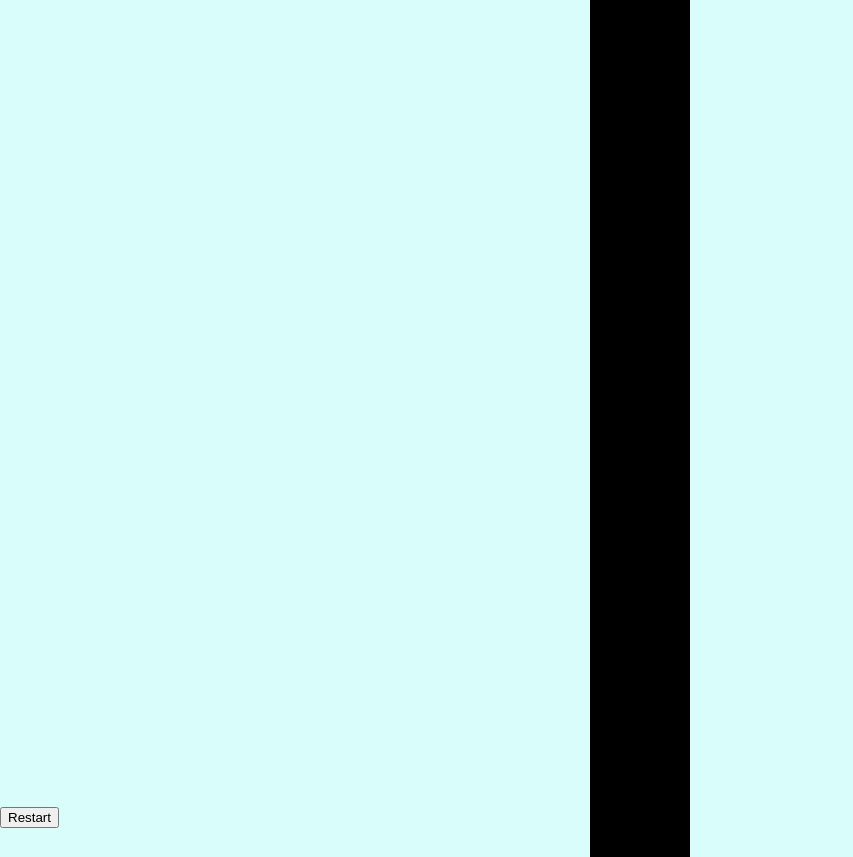
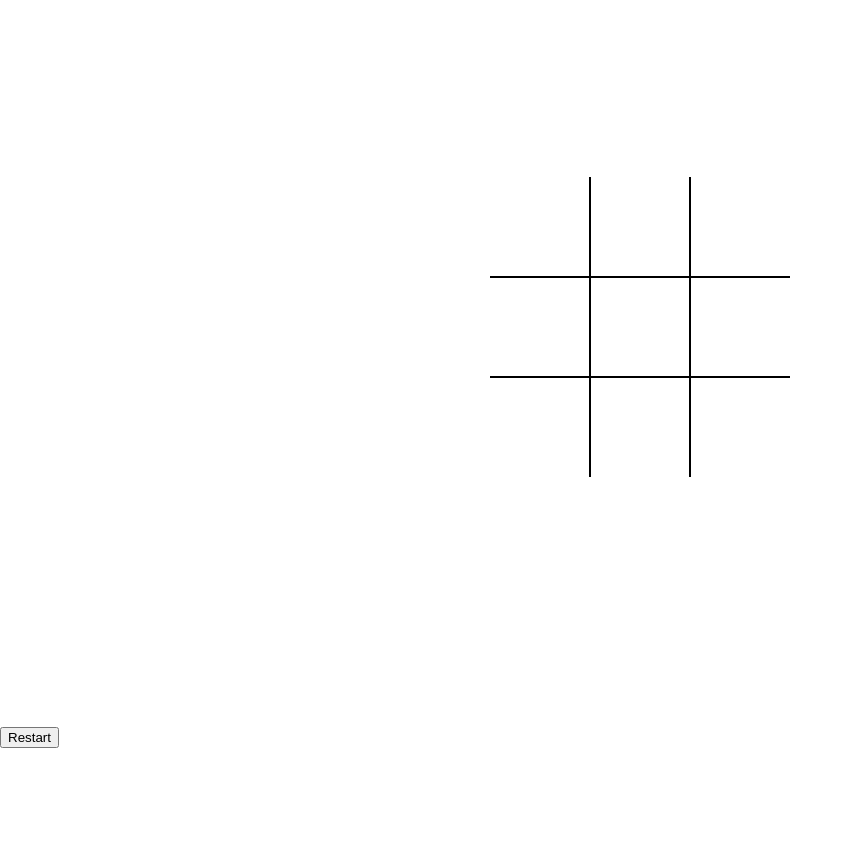
Before and after one commit to av18or/Claysgame, a plain HTML site: page index.html in a window 1280 px wide. Shown: the part 73-930 px from the top of the page, without its empty margins (0-853 px from the left). After the commit the page ends 821 px from the top, so only its background shows below. Drawn offline with Linux system fonts and the light colour scheme.

Commit message:
new grid using divs, begin css styling

```diff
--- a/index.html
+++ b/index.html
@@ -2,17 +2,16 @@
 <html lang="en">
 <head>
   <meta charset="UTF-8">
-    <meta http-equiv="X-UA-Compatible" content="IE=edge">
   <meta name="viewport" content="width=device-width, initial-scale=1.0">
+  <meta http-equiv="X-UA-Compatible" content="ie=edge">
+  <link rel="stylesheet" href="style.css">
+  <script src="script.js" defer></script>
   <title>Document</title>
-    <link rel="stylesheet" href="style.css" media="all"/>
 </head>
+
 <body>
 
-<h1>Clay's Tic Tac Toe Game</h1>
-
   <div class="board" id="board">
-
     <div class="cell" data-cell></div>
     <div class="cell" data-cell></div>
     <div class="cell" data-cell></div>
@@ -25,12 +24,11 @@
   </div>
 
 
-<div class="winner-message" id="winnerMessage">
-
-<div data-winner-message></div>
-<button id="restart">Restart</button>
+  <div class="winning-message" id="winningMessage">
+    <div data-winning-message-text></div>
+    <button id="restartButton">Restart</button>
   </div>
 
-    <script src="script.js"></script>
+  <script src="script.js" defer></script>
 </body>
 </html>
--- a/style.css
+++ b/style.css
@@ -1,12 +1,17 @@
-body {
-    background-color: rgba(111, 250, 243, 0.267);
-    margin: 0;
+
+
+*, *::after, *::before {
+  box-sizing: border-box;
 }
 
-h1 {
-    font-family: Arial, Helvetica, sans-serif;
+:root {
+  --cell-size: 100px;
+  --mark-size: calc(var(--cell-size) * .9);
 }
 
+body {
+  margin: 0;
+}
 
 .board {
   width: 100vw;
@@ -14,11 +19,43 @@
   display: grid;
   justify-content: center;
   align-content: center;
+  justify-items: center;
+  align-items: center;
+  grid-template-columns: repeat(3, auto)
 }
 
+.cell {
+  width: var(--cell-size);
+  height: var(--cell-size);
+  border: 1px solid black;
+  display: flex;
+  justify-content: center;
+  align-items: center;
+  position: relative;
+  cursor: pointer;
+}
 
-.cell {
-  width: 100px;
-  height: 100px;
-  background-color: black;
+.cell:first-child,
+.cell:nth-child(2),
+.cell:nth-child(3) {
+  border-top: none;
 }
+
+.cell:nth-child(3n + 1) {
+  border-left: none;
+}
+
+.cell:nth-child(3n + 3) {
+  border-right: none;
+}
+
+.cell:last-child,
+.cell:nth-child(8),
+.cell:nth-child(7) {
+  border-bottom: none;
+}
+
+.cell.x,
+.cell.circle {
+  cursor: not-allowed;
+}
```
Lines whose indentation alone changed are shown as unchanged.
